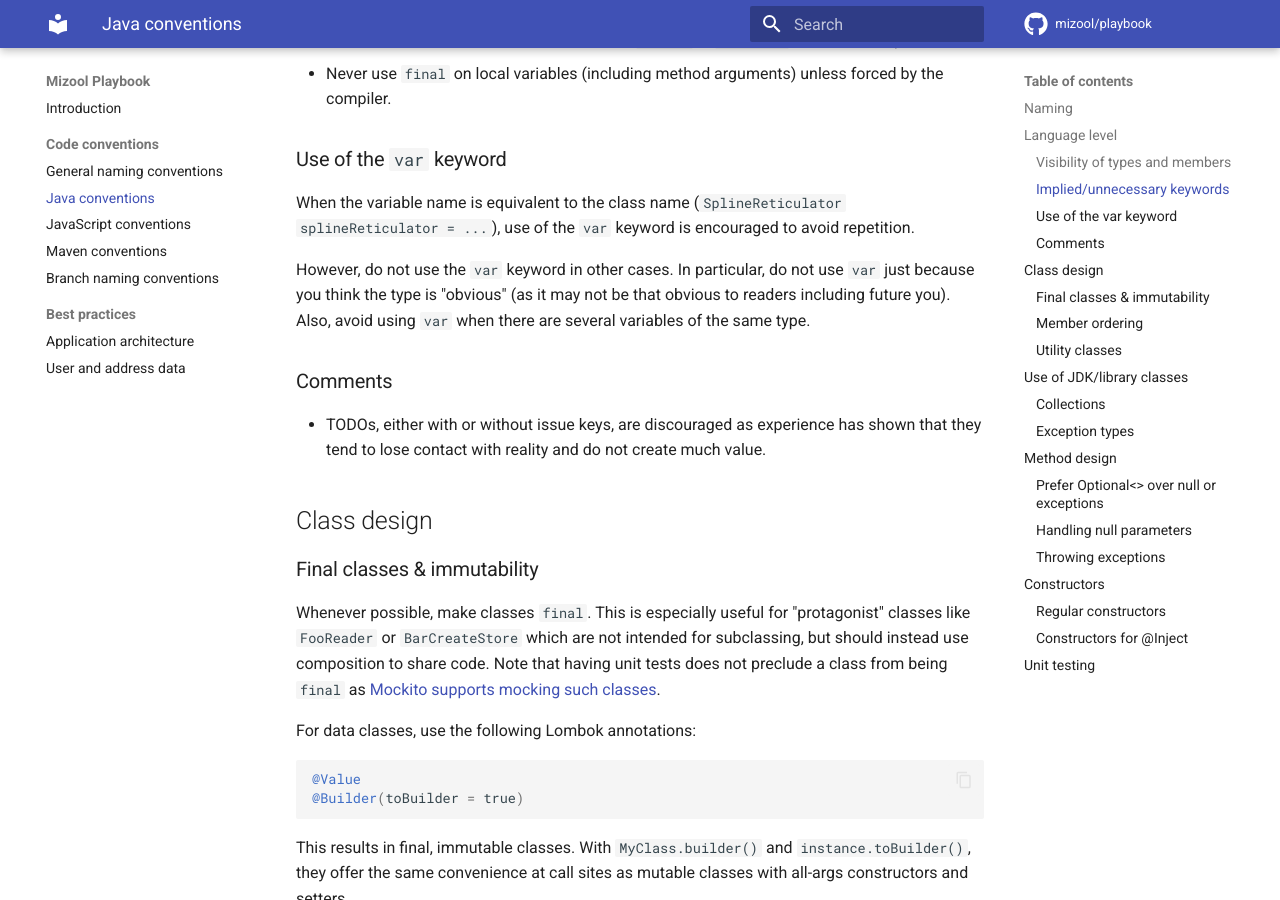
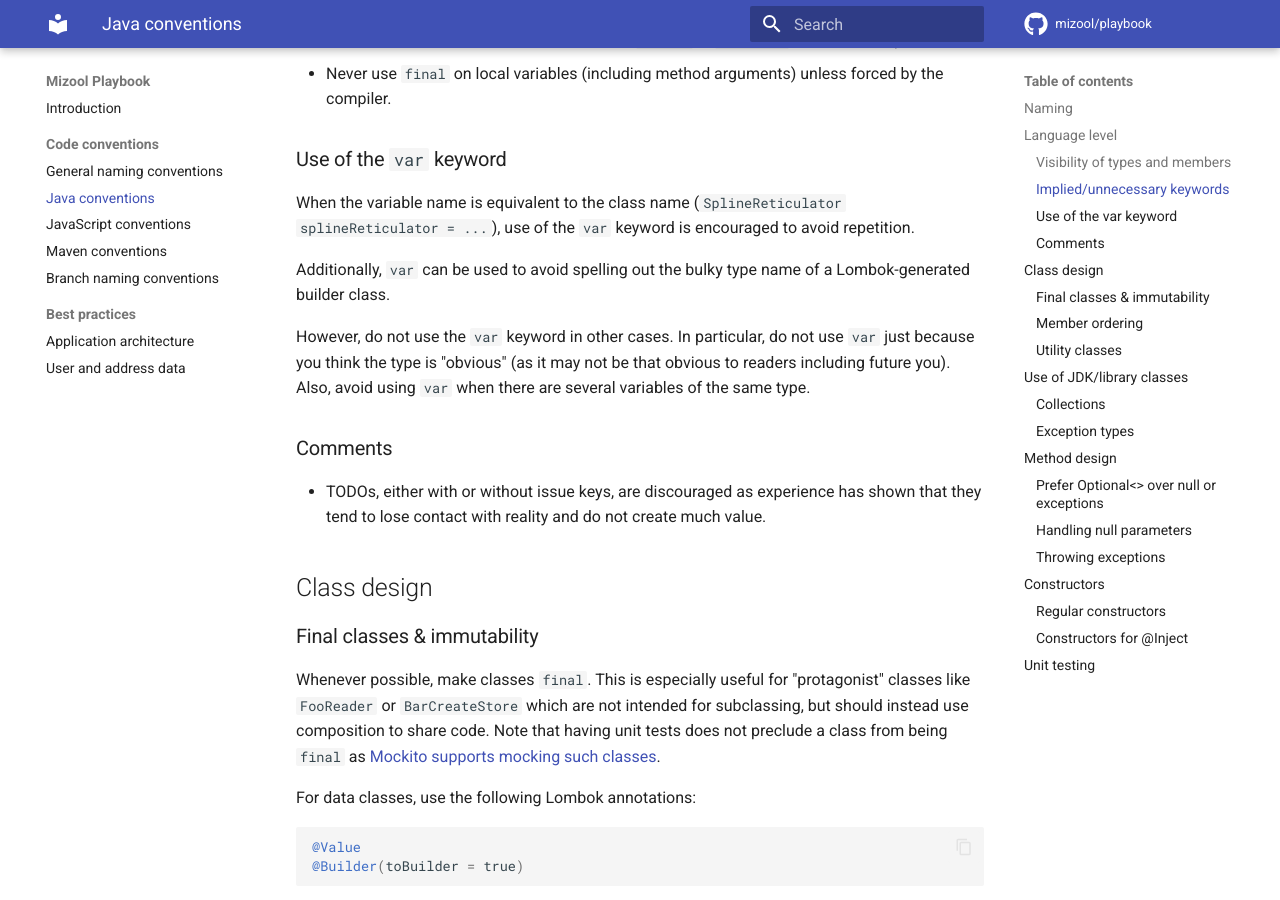
Before and after one commit to mizool/playbook, an MkDocs documentation site: the page built from docs/code-conventions/java.md, in a window 1280 px wide and 900 px high, scrolled down 833 px. Built offline with MkDocs 1.6.1 and Material for MkDocs 9.7.7, drawn with Linux system fonts in a browser that asks for light colours; comment, search, counter and statistics services are not loaded.

Commit message:
Extend the rule to cover Lombok builders

```diff
--- a/docs/code-conventions/java.md
+++ b/docs/code-conventions/java.md
@@ -28,6 +28,8 @@ Be sure to read our [naming conventions](general-naming.md).
 ### Use of the `var` keyword
 
 When the variable name is equivalent to the class name (`SplineReticulator splineReticulator = ...`), use of the `var` keyword is encouraged to avoid repetition.
+
+Additionally, `var` can be used to avoid spelling out the bulky type name of a Lombok-generated builder class.
 
 However, do not use the `var` keyword in other cases.
 In particular, do not use `var` just because you think the type is "obvious" (as it may not be that obvious to readers including future you).
```
